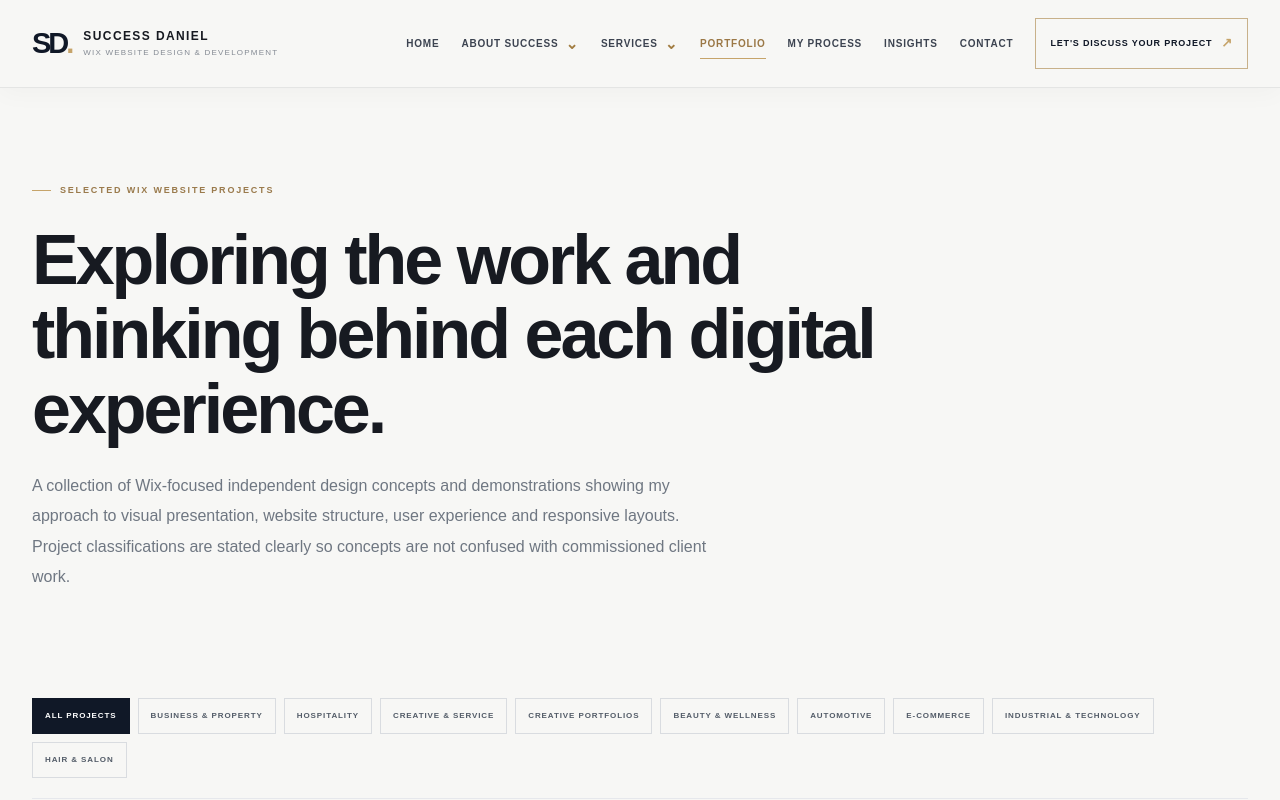
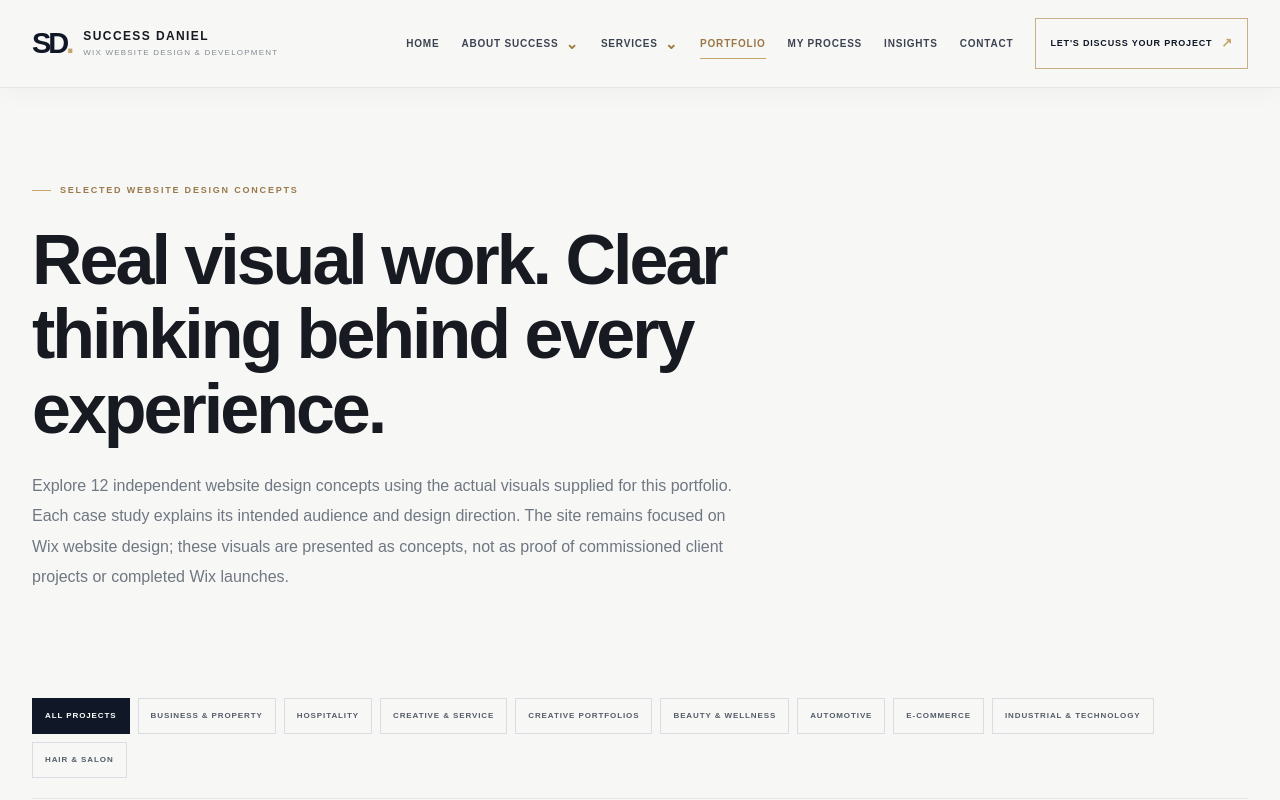
Before and after one commit to Success04212007/Success-portfolio, a Next.js app: page /portfolio in a window 1280 px wide. Shown: the top 800 px of the page. Built offline with nearby package versions, Linux system fonts and the light colour scheme.

Commit message:
Update portfolio introduction for supplied visual concepts

```diff
--- a/app/portfolio/page.tsx
+++ b/app/portfolio/page.tsx
@@ -3,13 +3,13 @@ import PortfolioGallery from "./portfolio-gallery";
 
 export const metadata = {
   title: "Wix Website Design Portfolio",
-  description: "Explore Success Daniel's Wix website design concepts and case studies, including business websites, service experiences, e-commerce concepts and landing pages.",
+  description: "Explore Success Daniel's Wix-focused website design portfolio, featuring 12 independent visual concepts across business, hospitality, beauty, automotive, retail and creative industries.",
 };
 
 export default function Portfolio() {
   return (
     <main>
-      <PageIntro eyebrow="SELECTED WIX WEBSITE PROJECTS" title="Exploring the work and thinking behind each digital experience." body="A collection of Wix-focused independent design concepts and demonstrations showing my approach to visual presentation, website structure, user experience and responsive layouts. Project classifications are stated clearly so concepts are not confused with commissioned client work." />
+      <PageIntro eyebrow="SELECTED WEBSITE DESIGN CONCEPTS" title="Real visual work. Clear thinking behind every experience." body="Explore 12 independent website design concepts using the actual visuals supplied for this portfolio. Each case study explains its intended audience and design direction. The site remains focused on Wix website design; these visuals are presented as concepts, not as proof of commissioned client projects or completed Wix launches." />
       <PortfolioGallery />
       <CTA title="Have a similar Wix website project in mind?" body="Tell me about your business, the pages you need and the experience you want to create." />
     </main>
```
